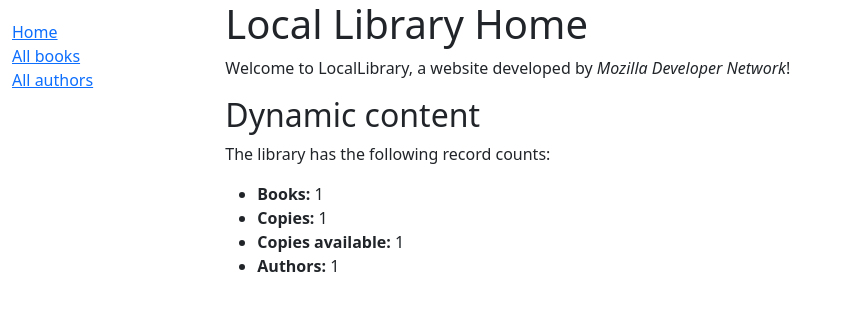
After one commit to jl-morse/local_lib, a Django app: template catalog/templates/index.html in a window 1280 px wide. The commit adds this page. Shown: the top 311 px of the page, without its empty margins (0-841 px from the left). Run offline with Django 5.2, Linux system fonts and the light colour scheme; the template is opened without the code that fills it: most values are stand-ins (such as "Sample title", 1, 10 or a date in 2020).

Commit message:
part 5 remastered

```diff
--- a/catalog/base_generic.html
+++ b/catalog/templates/base_generic.html
@@ -4,8 +4,8 @@
     {% block title %}
       <title>Local Library</title>
     {% endblock %}
-    <meta charset="utf-8">
-    <meta name="viewport" content="width=device-width, initial-scale=1">
+    <meta charset="utf-8" >
+    <meta name="viewport" content="width=device-width, initial-scale=1" >
     <link href="https://cdn.jsdelivr.net/npm/bootstrap@5.3.3/dist/css/bootstrap.min.css"
       rel="stylesheet"
       integrity="sha384-QWTKZyjpPEjISv5WaRU9OFeRpok6YctnYmDr5pNlyT2bRjXh0JMhjY6hW+ALEwIH"
@@ -13,7 +13,6 @@
     <!-- Add additional CSS in static file -->
     {% load static %}
     <link rel="stylesheet" href="{% static 'css/styles.css' %}" >
-    <link rel="stylesheet" href="{% static 'css/styles.css' %}">
   </head>
   <body>
     <div class="container-fluid">
--- /dev/null
+++ b/catalog/templates/index.html
@@ -0,0 +1,17 @@
+{% extends "base_generic.html" %}
+
+{% block content %}
+  <h1>Local Library Home</h1>
+  <p>
+    Welcome to LocalLibrary, a website developed by
+    <em>Mozilla Developer Network</em>!
+  </p>
+  <h2>Dynamic content</h2>
+  <p>The library has the following record counts:</p>
+  <ul>
+    <li><strong>Books:</strong> {{ num_books }}</li>
+    <li><strong>Copies:</strong> {{ num_instances }}</li>
+    <li><strong>Copies available:</strong> {{ num_instances_available }}</li>
+    <li><strong>Authors:</strong> {{ num_authors }}</li>
+  </ul>
+{% endblock %}
```
Also changed, not shown: catalog/static/css/styles.css (renamed from catalog/styles.css), 1 other file.
